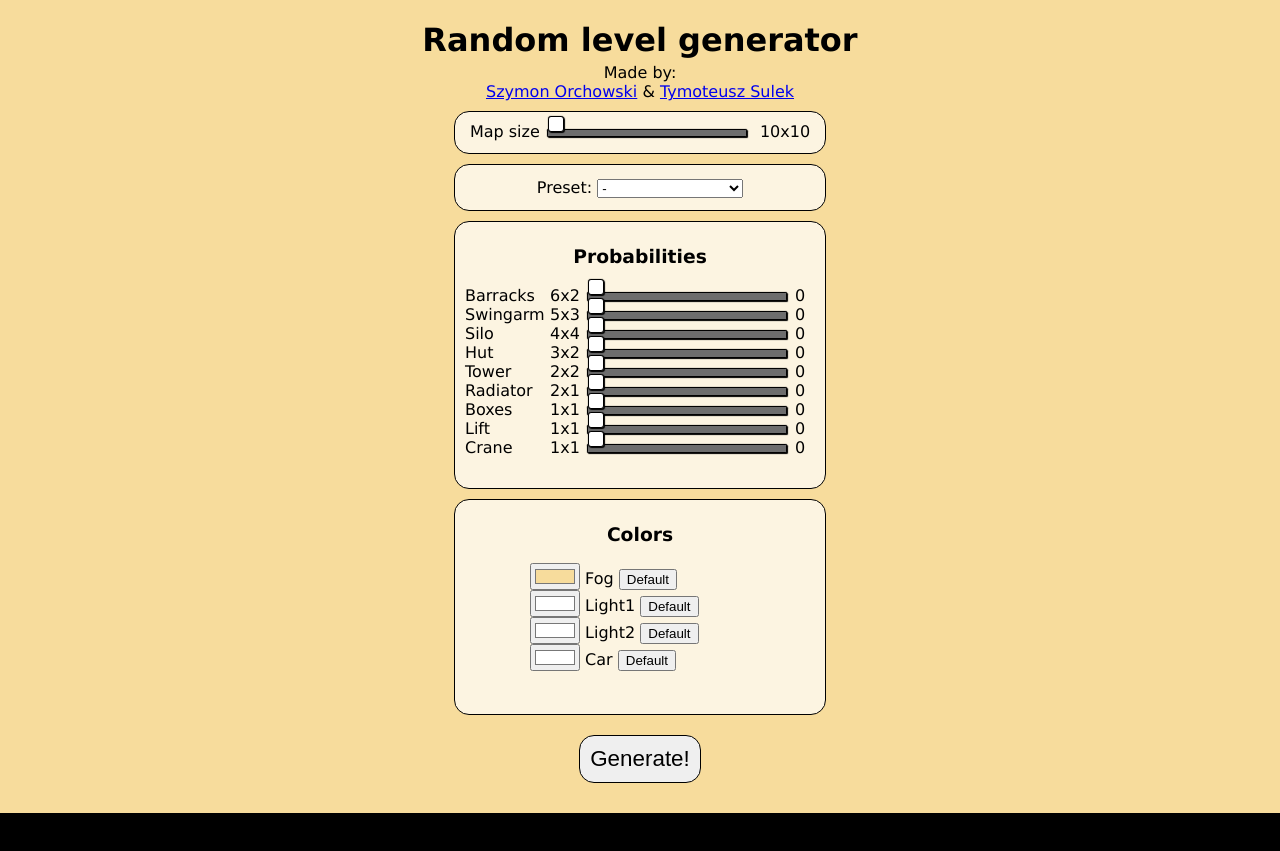
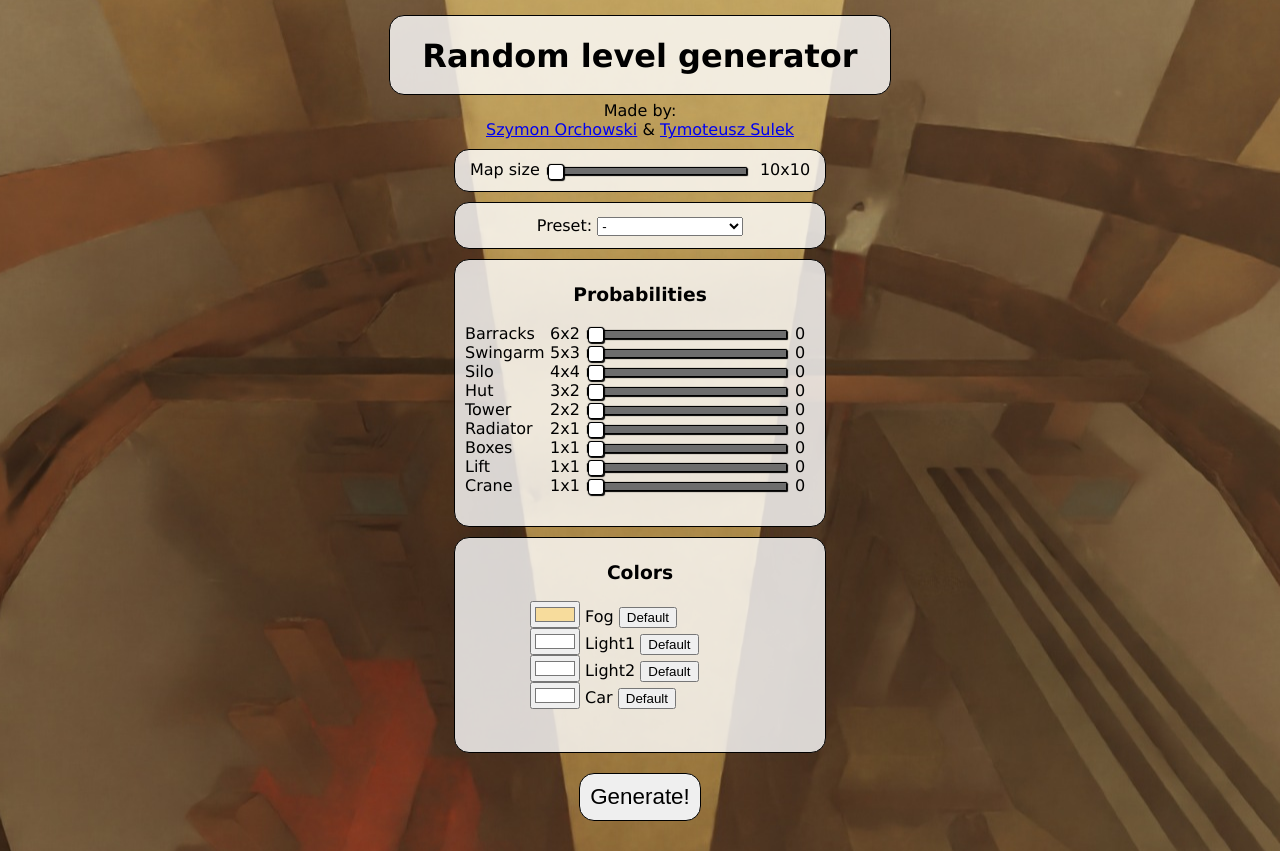
Before and after one commit to SzymonOrchowski/Procedural-City-Generator, a website: page src/index.html in a window 1280 px wide. Before the commit the page ends 813 px from the top, so only its background shows below. Drawn offline with Linux system fonts and the light colour scheme.

Commit message:
Some fixes on a menu

```diff
--- a/src/index.html
+++ b/src/index.html
@@ -11,7 +11,9 @@
         Loading screen
     </div>
     <div id='main_menu'>
-        <h1>Random level generator</h1>
+        <div id='title'>
+            <h1>Random level generator</h1>
+        </div>
         <div id='made_by'>
             Made by: <br/>
             <a href="http://www.szymonorchowski.co.uk">Szymon Orchowski</a>
--- a/src/script.js
+++ b/src/script.js
@@ -162,6 +162,8 @@ const presets = [
 
 // Menu
 
+let animationRunning = true;
+
 document.getElementById('default_fog_color_button').addEventListener('click', (e) => {
     e.preventDefault()
     document.getElementsByName('fog-color')[0].value = '#f7dc9c'
--- a/src/style.css
+++ b/src/style.css
@@ -8,16 +8,38 @@ body {
 
 #loading_screen {
     position: absolute;
-    background-color: red;
+    text-align: center;
+    padding-top: 20px;
+    background-color: #f7dc9c;
+    background-image: url('../static/Load.jpg');
+    background-repeat: no-repeat;
+    background-position: center;
     width: 100%;
     height: 100%;
     display: block;
+}
+
+#title {
+    margin-left: auto;
+    margin-right: auto;
+    margin-top: 15px;
+    margin-bottom: 6px;
+    padding-bottom: 15px;
+    width: 500px;
+    border-style: solid;
+    border-color: black;
+    border-width: 1px;
+    border-radius: 15px;
+    background-color: rgb(255, 255, 255, 0.8);
 }
 
 #main_menu {
     color: #000000;
     position: absolute;
     background-color: #f7dc9c;
+    background-image: url('../static/Load.jpg');
+    background-repeat: no-repeat;
+    background-position: center;
     width: 100%;
     height: min-content;
     padding-bottom: 10px;
@@ -83,7 +105,7 @@ h1 {
     border-color: black;
     border-width: 1px;
     border-radius: 15px;
-    background-color: rgb(255, 255, 255, 0.7);
+    background-color: rgb(255, 255, 255, 0.8);
     padding-top: 10px;
     margin-bottom: 10px;
 }
@@ -94,7 +116,7 @@ h1 {
     border-color: black;
     border-width: 1px;
     border-radius: 15px;
-    background-color: rgb(255, 255, 255, 0.7);
+    background-color: rgb(255, 255, 255, 0.8);
     padding-top: 13px;
     margin-bottom: 10px;
 }
@@ -106,7 +128,7 @@ h1 {
     border-color: black;
     border-width: 1px;
     border-radius: 15px;
-    background-color: rgb(255, 255, 255, 0.7);
+    background-color: rgb(255, 255, 255, 0.8);
     padding-top: 5px;
     margin-bottom: 10px;
 }
@@ -121,7 +143,7 @@ h1 {
     border-color: black;
     border-width: 1px;
     border-radius: 15px;
-    background-color: rgb(255, 255, 255, 0.7);
+    background-color: rgb(255, 255, 255, 0.8);
     padding-top: 5px;
 }
 
@@ -149,7 +171,7 @@ width: 16px;
 border-radius: 3px;
 background: #ffffff;
 cursor: pointer;
-margin-top: -14px; /* You need to specify a margin in Chrome, but in Firefox and IE it is automatic */
+margin-top: -4px; /* You need to specify a margin in Chrome, but in Firefox and IE it is automatic */
 box-shadow: 1px 1px 1px #000000, 0px 0px 1px #0d0d0d; /* Add cool effects to your sliders! */
 }
 
```
Also changed, not shown: static/Load.jpg (added).
